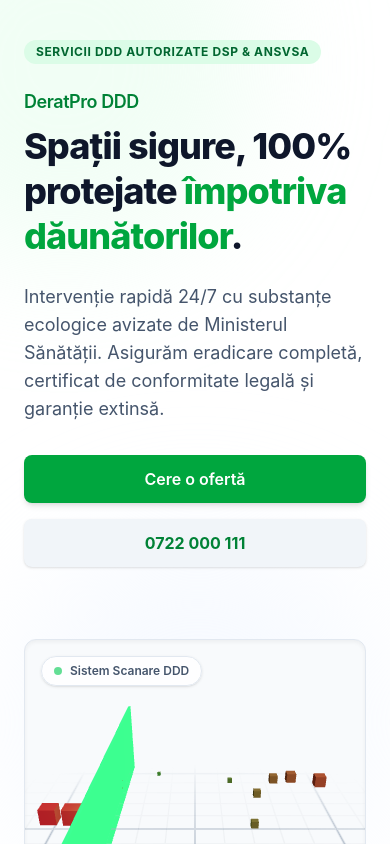
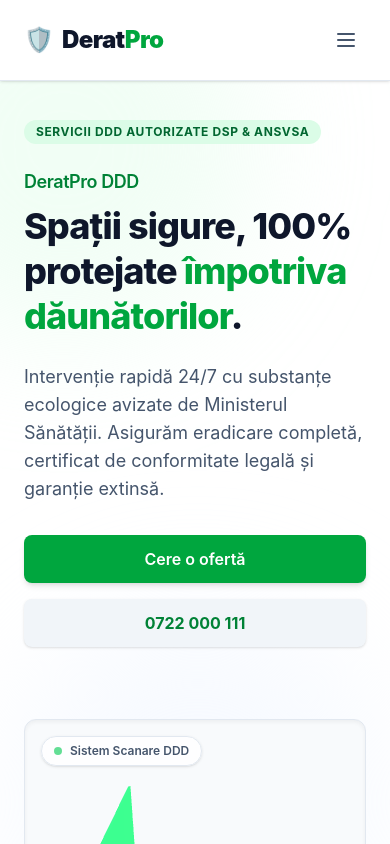
Before and after one commit to CosminPretcar/DeratPro, a React (Vite) app: page / in a window 390 px wide. Shown: the top 844 px of the page. Built offline with nearby package versions, Linux system fonts and the light colour scheme.

Commit message:
Added header

```diff
--- a/src/App.tsx
+++ b/src/App.tsx
@@ -4,14 +4,16 @@ import WhyUs from './components/WhyUs'
 import Contact from './components/Contact'
 import Hero from './components/Hero'
 import Footer from './components/Footer'
+import Header from './components/Header'
 
 export default function App() {
   return (
-    <div className="min-h-screen flex bg-white flex-col font-sans">
+    <div className="min-h-screen flex bg-white flex-col font-sans pt-20">
+      <Header />
       <Hero />
       <Services />
+      <WhyUs />
       <HowItWorks />
-      <WhyUs />
       <Contact />
       <Footer />
     </div>
--- /dev/null
+++ b/src/components/Header.tsx
@@ -0,0 +1,56 @@
+import { useState } from 'react';
+
+export default function Header() {
+  const [isMenuOpen, setIsMenuOpen] = useState(false);
+
+  return (
+    <header className="fixed top-0 left-0 w-full bg-white/90 backdrop-blur-md z-50 border-b border-slate-200 shadow-sm transition-all">
+      <div className="max-w-7xl mx-auto px-6 h-20 flex items-center justify-between">
+        <a href="#" className="flex items-center gap-2">
+          <span className="text-2xl">🛡️</span>
+          <span className="text-2xl font-black text-slate-900 tracking-tight">
+            Derat<span className="text-green-600">Pro</span>
+          </span>
+        </a>
+
+        <nav className="hidden md:flex items-center gap-8 font-medium text-slate-600">
+          <a href="#services" className="hover:text-green-600 transition-colors">Servicii</a>
+          <a href="#whyus" className="hover:text-green-600 transition-colors">De ce noi?</a>
+          <a href="#howitworks" className="hover:text-green-600 transition-colors">Cum funcționează</a>
+        </nav>
+
+        <div className="hidden md:block">
+          <a href="#contact" className="bg-green-600 text-white px-6 py-2.5 rounded-lg font-bold hover:bg-green-700 transition-colors shadow-sm">
+            Cere Ofertă
+          </a>
+        </div>
+
+        <button
+          className="md:hidden p-2 text-slate-600"
+          onClick={() => setIsMenuOpen(!isMenuOpen)}
+        >
+          <svg className="w-6 h-6" fill="none" stroke="currentColor" viewBox="0 0 24 24">
+            {isMenuOpen ? (
+              <path strokeLinecap="round" strokeLinejoin="round" strokeWidth={2} d="M6 18L18 6M6 6l12 12" />
+            ) : (
+              <path strokeLinecap="round" strokeLinejoin="round" strokeWidth={2} d="M4 6h16M4 12h16M4 18h16" />
+            )}
+          </svg>
+        </button>
+      </div>
+
+      {isMenuOpen && (
+        <div className="md:hidden bg-white border-t border-slate-100 absolute w-full shadow-lg">
+          <div className="flex flex-col px-6 py-4 space-y-4 font-medium text-slate-600">
+            <a href="#servicii" onClick={() => setIsMenuOpen(false)} className="hover:text-green-600 block">Servicii</a>
+            <a href="#de-ce-noi" onClick={() => setIsMenuOpen(false)} className="hover:text-green-600 block">De ce noi?</a>
+            <a href="#cum-functioneaza" onClick={() => setIsMenuOpen(false)} className="hover:text-green-600 block">Cum funcționează</a>
+            <a href="#contact" onClick={() => setIsMenuOpen(false)} className="text-green-600 font-bold block pt-2 border-t border-slate-100">
+              Cere Ofertă
+            </a>
+          </div>
+        </div>
+      )}
+    </header>
+  );
+}
--- a/src/components/HowItWorks.tsx
+++ b/src/components/HowItWorks.tsx
@@ -1,6 +1,6 @@
 export default function HowItWorks() {
   return (
-    <section className="w-full py-16 bg-slate-50 relative">
+    <section id="howitworks" className="w-full py-16 bg-slate-50 relative">
       <div className="max-w-7xl mx-auto px-6 space-y-12">
         <div className="text-center max-w-2xl mx-auto space-y-3">
           <h2 className="text-3xl font-bold text-slate-900">Cum funcționează</h2>
--- a/src/components/Services.tsx
+++ b/src/components/Services.tsx
@@ -1,6 +1,6 @@
 export default function Services() {
   return (
-    <section className="w-full py-16 bg-slate-50 relative">
+    <section id="services" className="w-full py-16 bg-slate-50 relative">
       <div className="max-w-7xl mx-auto px-6 space-y-12">
         <div className="text-center max-w-2xl mx-auto space-y-3">
           <h2 className="text-3xl font-bold text-slate-900">Serviciile Noastre</h2>
--- a/src/components/WhyUs.tsx
+++ b/src/components/WhyUs.tsx
@@ -1,6 +1,6 @@
 export default function WhyUs() {
   return (
-    <section className="w-full py-16 bg-white relative">
+    <section id="whyus" className="w-full py-16 bg-white relative">
       <div className="max-w-7xl mx-auto px-6 space-y-12">
         <div className="text-center max-w-3xl mx-auto space-y-3">
           <h2 className="text-3xl font-bold text-slate-900">De ce să ne alegi pe noi?</h2>
--- a/src/index.css
+++ b/src/index.css
@@ -1 +1,6 @@
 @import "tailwindcss";
+
+html {
+  scroll-behavior: smooth;
+  scroll-padding-top: 5rem;
+}
```
